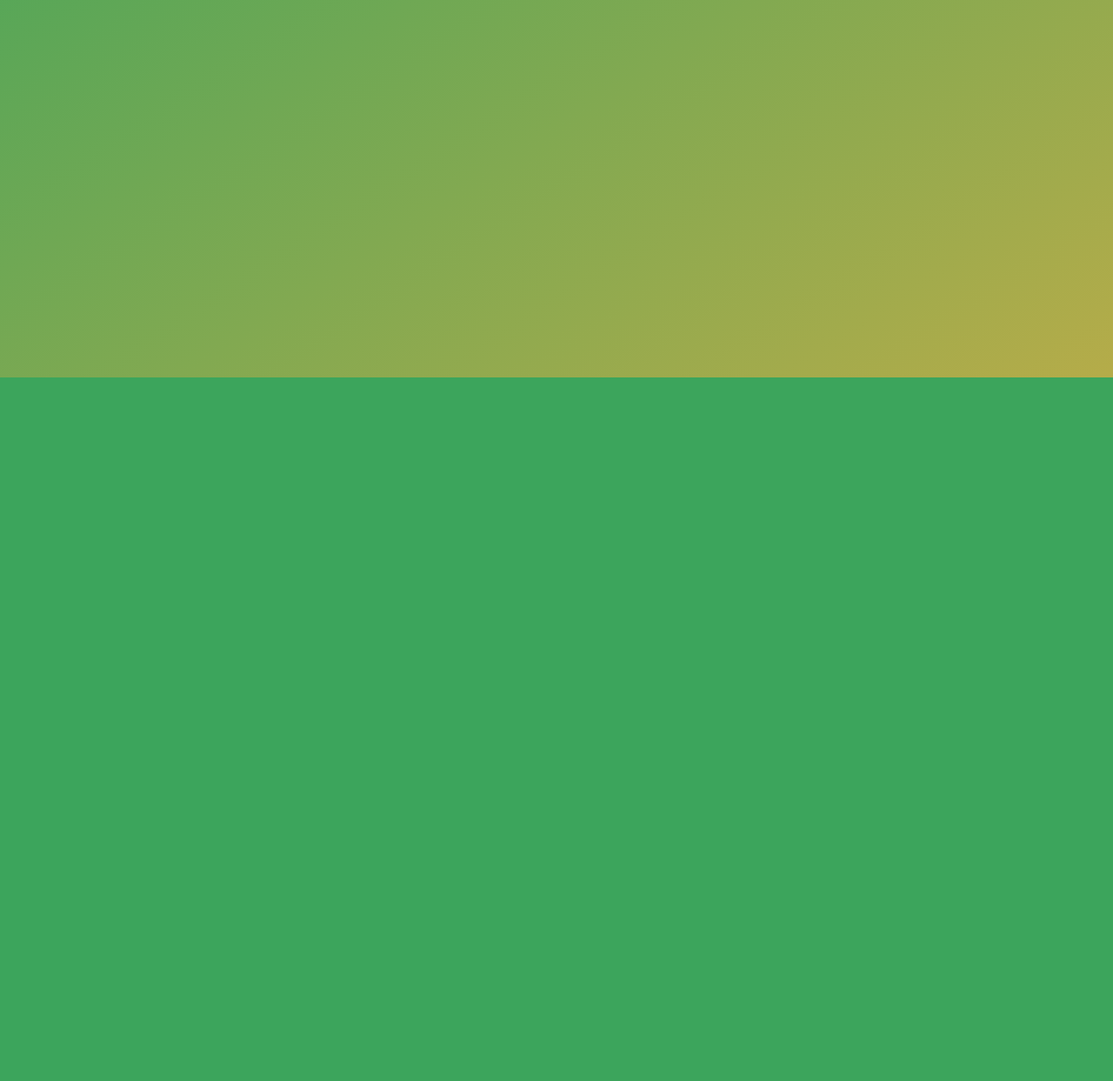
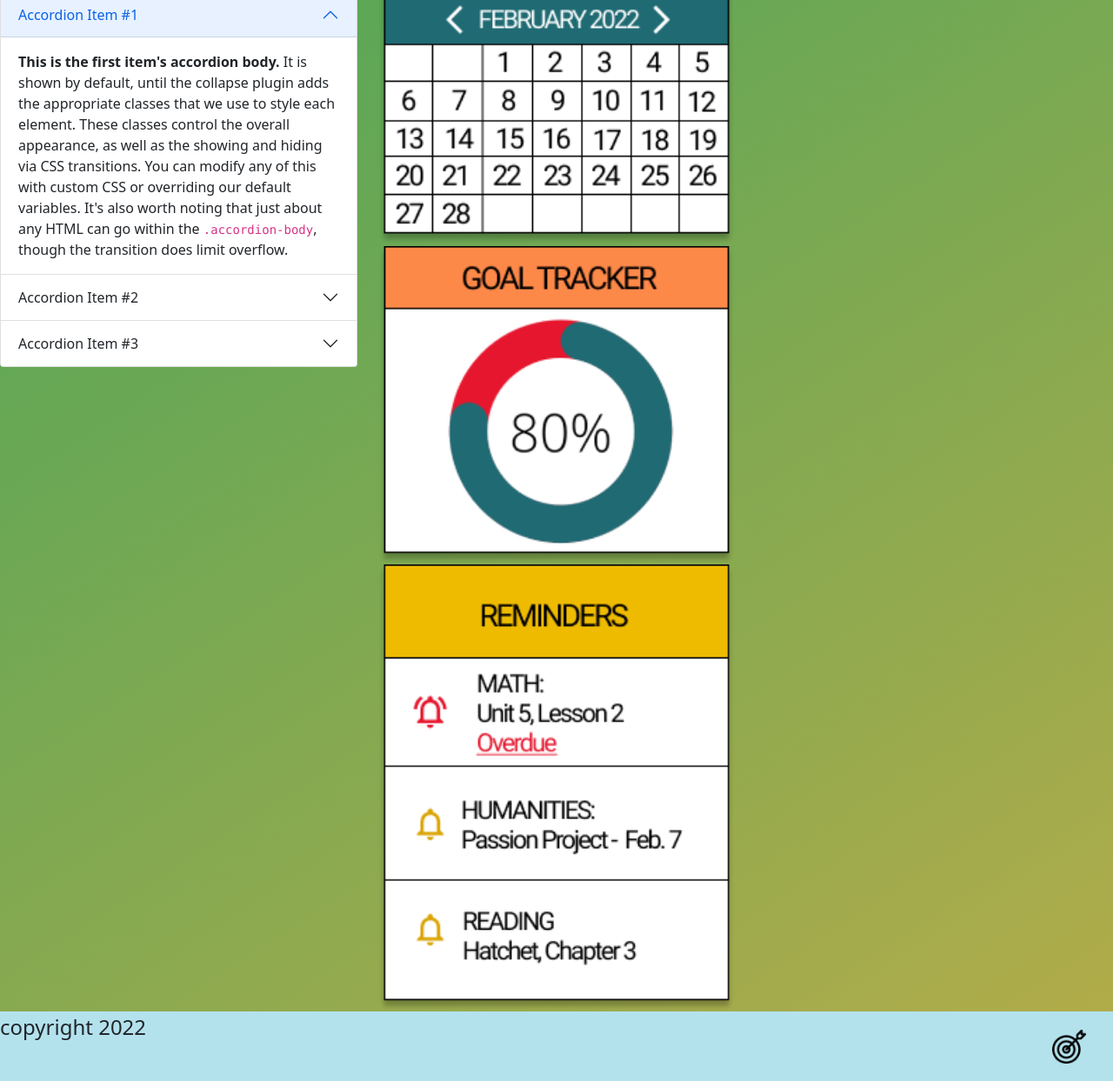
Before and after one commit to JZSweet/p3-g5-goal-getters, a plain HTML site: page to-do.html in a window 1280 px wide. Shown: the part 386-1629 px from the top of the page at 87% size. Before the commit the page ends 820 px from the top, so only its background shows below. Drawn offline with nearby package versions, Linux system fonts and the light colour scheme.

Commit message:
finish basic layout on todo list page.

```diff
--- a/styles/stylt.css
+++ b/styles/stylt.css
@@ -47,6 +47,27 @@
     background-color: rgb(255, 255, 255);
     color: black;
 }
+
+
+/*-----------footer--------*/
+
+.fbg-img {
+    /* The image used */
+    background-image: url('../images/Footer.png');
+    min-height: 80px;
+    /* Center and scale the image nicely */
+    background-position: center;
+    background-repeat: no-repeat;
+    background-size: cover;
+    position: relative;
+}
+
+.footerW {
+    font-size: x-large;
+}
+
+
+/*-------todolist ------*/
 
 
 /*-----------CALENDAR------------*/
--- a/to-do.html
+++ b/to-do.html
@@ -12,19 +12,90 @@
 </head>
 
 <body>
-    <div class="bg-img">
-        <div class="container">
-            <div class="topnav">
-                <a href="index.html">SUBJECTS</a>
-                <a href="calendar.html">CALENDAR</a>
-                <a href="to-do.html">TO-DO LIST</a>
-                <a href="#">EMAIL</a>
-                <a href="#">GRADES</a>
-                <a href="#">GOALS</a>
+    <div class='bg-img'>
+        <div class='container'>
+            <div class='topnav'>
+                <a href='index.html'>SUBJECTS</a>
+                <a href='calendar.html'>CALENDAR</a>
+                <a href='to-do.html'>TO-DO LIST</a>
+                <a href='#'>EMAIL</a>
+                <a href='#'>GRADES</a>
+                <a href='#'>GOALS</a>
             </div>
         </div>
     </div>
 
+    <section id='mainGrid'>
+        <h2 class='quote'>“Your habits determine your future.” - Jack Canfeld</h2>
+
+        <div class='row main'>
+
+            <div class='accordionContainer col-lg-4 col-md-4 col-sm-12'>
+                <div class='accordion' id='accordionPanels'>
+                    <div class='accordion-item'>
+                        <h2 class='accordion-header' id='panelsStayOpen-headingOne'>
+                            <button class='accordion-button' type='button' data-bs-toggle='collapse' data-bs-target='#panelsStayOpen-collapseOne' aria-expanded='true' aria-controls='panelsStayOpen-collapseOne'>
+                          Accordion Item #1
+                        </button>
+                        </h2>
+                        <div id='panelsStayOpen-collapseOne' class='accordion-collapse collapse show' aria-labelledby='panelsStayOpen-headingOne'>
+                            <div class='accordion-body'>
+                                <strong>This is the first item's accordion body.</strong> It is shown by default, until the collapse plugin adds the appropriate classes that we use to style each element. These classes control the overall appearance, as
+                                well as the showing and hiding via CSS transitions. You can modify any of this with custom CSS or overriding our default variables. It's also worth noting that just about any HTML can go within the <code>.accordion-body</code>,
+                                though the transition does limit overflow.
+                            </div>
+                        </div>
+                    </div>
+                    <div class='accordion-item'>
+                        <h2 class='accordion-header' id='panelsStayOpen-headingTwo'>
+                            <button class='accordion-button collapsed' type='button' data-bs-toggle='collapse' data-bs-target='#panelsStayOpen-collapseTwo' aria-expanded='false' aria-controls='panelsStayOpen-collapseTwo'>
+                          Accordion Item #2
+                        </button>
+                        </h2>
+                        <div id='panelsStayOpen-collapseTwo' class='accordion-collapse collapse' aria-labelledby='panelsStayOpen-headingTwo'>
+                            <div class='accordion-body'>
+                                <strong>This is the second item's accordion body.</strong> It is hidden by default, until the collapse plugin adds the appropriate classes that we use to style each element. These classes control the overall appearance,
+                                as well as the showing and hiding via CSS transitions. You can modify any of this with custom CSS or overriding our default variables. It's also worth noting that just about any HTML can go within the <code>.accordion-body</code>,
+                                though the transition does limit overflow.
+                            </div>
+                        </div>
+                    </div>
+                    <div class='accordion-item'>
+                        <h2 class='accordion-header' id='panelsStayOpen-headingThree'>
+                            <button class='accordion-button collapsed' type='button' data-bs-toggle='collapse' data-bs-target='#panelsStayOpen-collapseThree' aria-expanded='false' aria-controls='panelsStayOpen-collapseThree'>
+                          Accordion Item #3
+                        </button>
+                        </h2>
+                        <div id='panelsStayOpen-collapseThree' class='accordion-collapse collapse' aria-labelledby='panelsStayOpen-headingThree'>
+                            <div class='accordion-body'>
+                                <strong>This is the third item's accordion body.</strong> It is hidden by default, until the collapse plugin adds the appropriate classes that we use to style each element. These classes control the overall appearance,
+                                as well as the showing and hiding via CSS transitions. You can modify any of this with custom CSS or overriding our default variables. It's also worth noting that just about any HTML can go within the <code>.accordion-body</code>,
+                                though the transition does limit overflow.
+                            </div>
+                        </div>
+                    </div>
+                </div>
+            </div>
+
+            <div class='Container col-lg-4 col-md-4 col-sm-12'>
+                <div class='row'>
+                    <img src='./images/Small calendar.png'>
+                </div>
+                <div class='row'>
+                    <img src='./images/Samll goal tracker.png'>
+                </div>
+                <div class='row'>
+                    <img src='./images/Small reminders.png'>
+                </div>
+            </div>
+
+        </div>
+    </section>
+
+    <footer class='fbg-img'>
+        <p class='footerW'>copyright 2022</p>
+    </footer>
+
 </body>
 
 </html>
```
Also changed, not shown: images/Footer.png (added).
